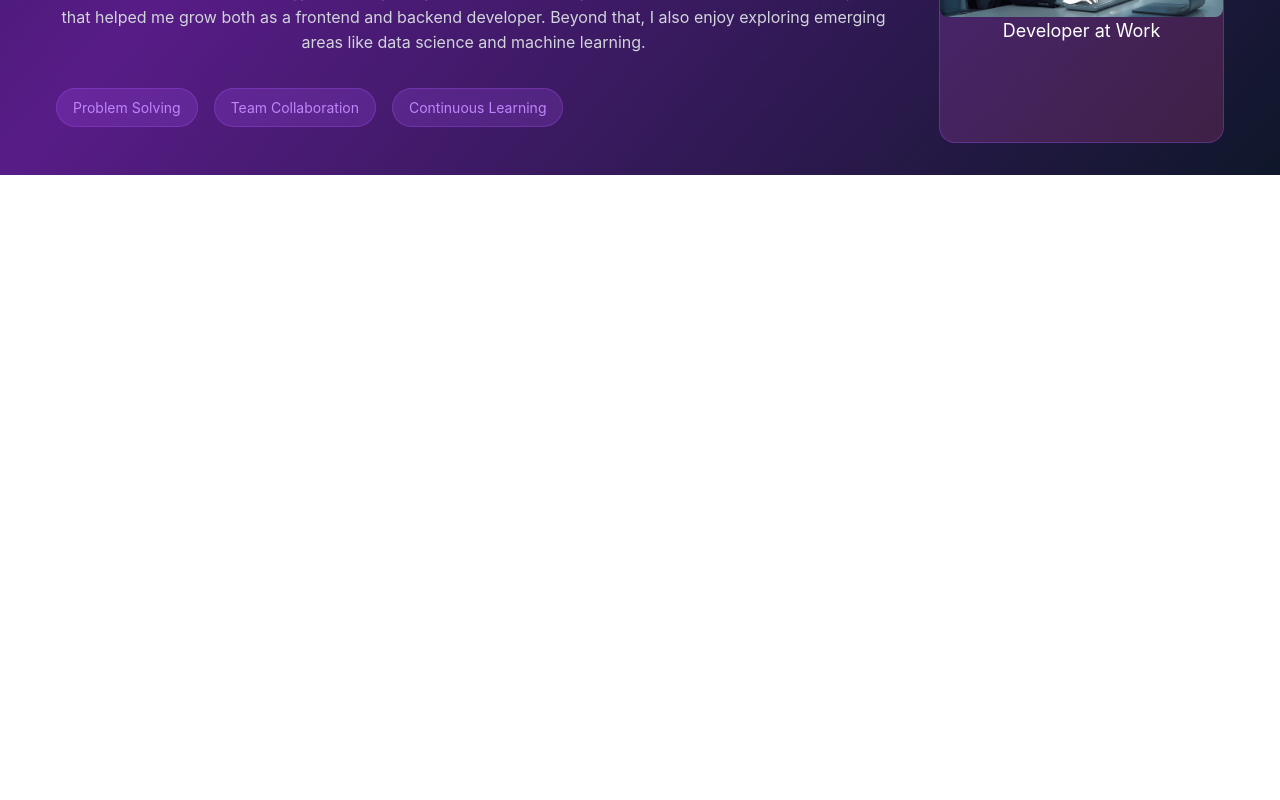
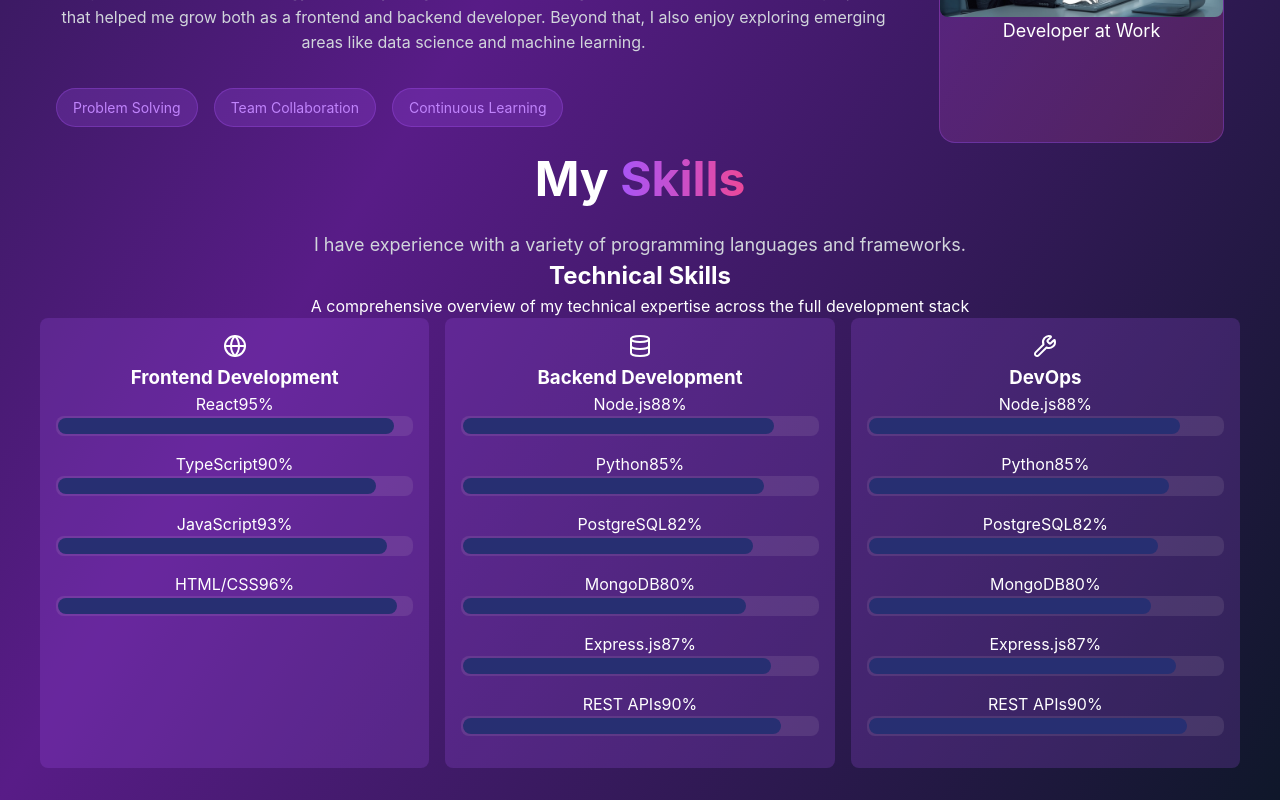
Before and after one commit to selope997/sebas-portfolio, a React (Vite) app in the folder myPortfolio/: page / in a window 1280 px wide. Shown: the part 1309-2109 px from the top of the page. Before the commit the page ends 1484 px from the top, so only its background shows below. Built offline with nearby package versions, Linux system fonts and the light colour scheme.

Commit message:
bars for skills section added

```diff
--- a/myPortfolio/src/components/Navigation.tsx
+++ b/myPortfolio/src/components/Navigation.tsx
@@ -18,7 +18,7 @@ const Navigation = () => {
       <div className="nav-container">
         <div className="nav-content">
           <div className="nav-logo">
-            <span>Dev</span>Portfolio
+            <span>SL</span>Portfolio
           </div>
 
           <div className="nav-menu">
--- /dev/null
+++ b/myPortfolio/src/components/SkillsSection.tsx
@@ -0,0 +1,20 @@
+import { useState } from "react";
+import "../styles.css";
+import Skills from "./skillsBar/Skills"; // Assuming you have a skills.json file with your skills data+
+
+const SkillsSection = () => {
+  return (
+    <section id="skills" className="skills">
+      <div className="skills-content">
+        <h2 className="section-title">My <span className="hero-name">Skills</span></h2>
+        <p className="section-description">
+          I have experience with a variety of programming languages and frameworks.
+        </p>
+
+      <Skills />
+      </div>
+    </section>
+  );
+}
+
+export default SkillsSection;
--- /dev/null
+++ b/myPortfolio/src/components/skillsBar/SkillBar.tsx
@@ -0,0 +1,44 @@
+import React, { useState, useEffect } from 'react';
+
+interface SkillBarProps {
+  name: string;
+  level: number;
+  color: string;
+  delay: number;
+}
+
+const SkillBar: React.FC<SkillBarProps> = ({ name, level, color, delay }) => {
+  const [animatedLevel, setAnimatedLevel] = useState(0);
+
+  useEffect(() => {
+    const timer = setTimeout(() => {
+      setAnimatedLevel(level);
+    }, delay * 1000 + 500);
+
+    return () => clearTimeout(timer);
+  }, [level, delay]);
+
+  return (
+    <div className="skill-bar-group">
+      <div className="skill-bar-header">
+        <span className="skill-bar-name">
+          {name}
+        </span>
+        <span className="skill-bar-percentage">
+          {level}%
+        </span>
+      </div>
+
+      <div className="skill-bar-container">
+        <div
+          className={`skill-bar-fill skill-bar-${color}`}
+          style={{ width: `${animatedLevel}%` }}
+        >
+          <div className="skill-bar-shine"></div>
+        </div>
+      </div>
+    </div>
+  );
+};
+
+export default SkillBar;
--- /dev/null
+++ b/myPortfolio/src/components/skillsBar/SkillCategory.tsx
@@ -0,0 +1,46 @@
+
+import React from 'react';
+import SkillBar from './SkillBar';
+
+interface Skill {
+  name: string;
+  level: number;
+  color: string;
+}
+
+interface SkillCategoryProps {
+  title: string;
+  icon: React.ReactNode;
+  skills: Skill[];
+  delay: number;
+}
+
+const SkillCategory: React.FC<SkillCategoryProps> = ({ title, icon, skills, delay }) => {
+  return (
+    <div
+      className="skill-category"
+      style={{ animationDelay: `${delay}s` }}
+    >
+      <div className="skill-category-header">
+        <div className="skill-category-icon">
+          {icon}
+        </div>
+        <h3 className="skill-category-title">{title}</h3>
+      </div>
+
+      <div className="skill-category-content">
+        {skills.map((skill, index) => (
+          <SkillBar
+            key={skill.name}
+            name={skill.name}
+            level={skill.level}
+            color={skill.color}
+            delay={delay + (index * 0.1)}
+          />
+        ))}
+      </div>
+    </div>
+  );
+};
+
+export default SkillCategory;
--- /dev/null
+++ b/myPortfolio/src/components/skillsBar/Skills.tsx
@@ -0,0 +1,73 @@
+
+import React from 'react';
+import SkillCategory from './SkillCategory';
+import { Code, Database, Globe, Wrench } from 'lucide-react';
+
+const Skills = () => {
+  const skillCategories = [
+    {
+      title: "Frontend Development",
+      icon: <Globe className="skill-icon" />,
+      skills: [
+        { name: "React", level: 95, color: "react" },
+        { name: "TypeScript", level: 90, color: "typescript" },
+        { name: "JavaScript", level: 93, color: "javascript" },
+        { name: "HTML/CSS", level: 96, color: "html" }
+      ]
+    },
+    {
+      title: "Backend Development",
+      icon: <Database className="skill-icon" />,
+      skills: [
+        { name: "Node.js", level: 88, color: "nodejs" },
+        { name: "Python", level: 85, color: "python" },
+        { name: "PostgreSQL", level: 82, color: "postgresql" },
+        { name: "MongoDB", level: 80, color: "mongodb" },
+        { name: "Express.js", level: 87, color: "express" },
+        { name: "REST APIs", level: 90, color: "rest" }
+      ]
+    },
+    {
+      title: "DevOps",
+      icon: <Wrench className="skill-icon" />,
+      skills: [
+        { name: "Node.js", level: 88, color: "nodejs" },
+        { name: "Python", level: 85, color: "python" },
+        { name: "PostgreSQL", level: 82, color: "postgresql" },
+        { name: "MongoDB", level: 80, color: "mongodb" },
+        { name: "Express.js", level: 87, color: "express" },
+        { name: "REST APIs", level: 90, color: "rest" }
+      ]
+    }
+  ];
+
+  return (
+    <section className="skills-section">
+      <div className="skills-container">
+        <div className="skills-header">
+          <h2 className="skills-title">
+            Technical Skills
+          </h2>
+          <p className="skills-description">
+            A comprehensive overview of my technical expertise across the full development stack
+          </p>
+        </div>
+
+        <div className="skills-grid">
+          {skillCategories.map((category, index) => (
+            <SkillCategory
+              key={category.title}
+              title={category.title}
+              icon={category.icon}
+              skills={category.skills}
+              delay={index * 0.1}
+            />
+          ))}
+        </div>
+      </div>
+    </section>
+
+  );
+};
+
+export default Skills;
--- a/myPortfolio/src/pages/Index.tsx
+++ b/myPortfolio/src/pages/Index.tsx
@@ -1,6 +1,6 @@
 import Hero from "../components/Hero";
 import About from "../components/About";
-// import Skills from "../components/Skills";
+import SkillsSection from "../components/SkillsSection";
 // import Projects from "../components/Projects";
 // import Contact from "../components/Contact";
 import Navigation from "../components/Navigation";
@@ -11,8 +11,8 @@ const Index = () => {
       <Navigation />
       <Hero />
       <About />
-      {/*<Skills />
-      <Projects />
+      <SkillsSection />
+      {/*<Projects />
       <Contact /> */}
     </div>
   );
--- a/myPortfolio/src/styles.css
+++ b/myPortfolio/src/styles.css
@@ -342,3 +342,38 @@ body {
   display: block;
   border-radius: 8px; /* optional: rounded corners */
 }
+
+/* Skills Section */
+
+.skills-grid {
+  display: flex;
+  flex-wrap: wrap;
+  justify-content: center;
+  gap: 1rem;
+}
+
+.skill-category
+  {
+    flex: 1 1 300px; /* allows flexibility in size */
+    background: rgba(168, 85, 247, 0.2);
+    border-radius: 8px;
+    padding: 1rem;
+    text-align: center;
+    max-width: 500px; /* optional: max width for each category */
+  }
+
+  .skill-bar-container
+  {
+    background: #e7e2e21a;
+    border-radius: 8px;
+    padding: 2px;
+    max-width: 400px;
+    margin-bottom: 1rem;
+  }
+
+  .skill-bar-fill
+  {
+    height: 1rem;
+    border-radius: 8px;
+    background-color: #272f72;
+  }
```
